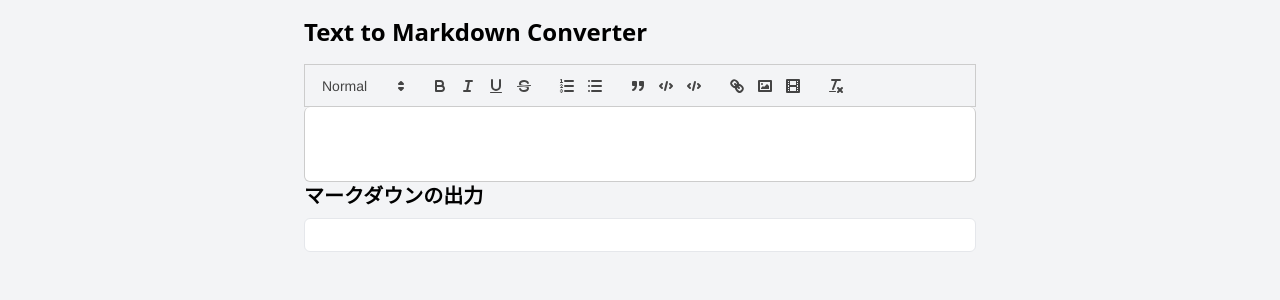
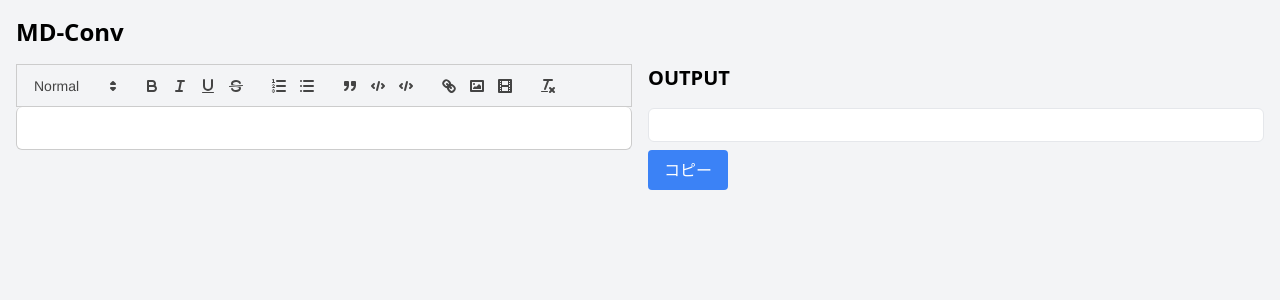
Before and after one commit to NABEseal/MD-Conv, a Flask app: page / in a window 1280 px wide. Shown: the top 300 px of the page. Run offline with Flask 3, Linux system fonts and the light colour scheme; some libraries are stand-ins or nearby versions.

Commit message:
コピー機能追加

```diff
--- a/app/templates/index.html
+++ b/app/templates/index.html
@@ -15,20 +15,28 @@
     <script src="https://cdnjs.cloudflare.com/ajax/libs/to-markdown/3.1.0/to-markdown.js"></script>
 </head>
 <body class="bg-gray-100 p-4">
-    <div class="max-w-2xl mx-auto">
-        <h1 class="text-2xl font-bold mb-4">Text to Markdown Converter</h1>
-
+    <a href="/">
+        <h1 class="text-2xl font-bold mb-4">MD-Conv</h1>
+    </a>
+    <div class="mx-auto flex">
+        <!-- 入力欄 -->
+        <div class="w-1/2 mr-2 align-top"> <!-- align-top クラスを追加 -->
             <!-- フォーム -->
             <form method="post" id="convertForm">
                 <!-- Quill エディタ -->
-            <div id="editor" class="bg-white p-4 border rounded-md mb-4"></div>
+                <div id="editor" class="bg-white min-h-fit border rounded-md mb-4"></div>
                 <!-- フォーム送信用の非表示テキストエリア -->
                 <textarea name="text_input" style="display: none;"></textarea>
             </form>
+        </div>
 
-        <!-- マークダウンの出力 -->
-        <h2 class="text-xl font-bold mb-2">マークダウンの出力</h2>
-        <div id="markdownOutput" class="bg-white p-4 border rounded-md overflow-auto max-h-72"></div>
+        <!-- 出力欄 -->
+        <div class="w-1/2 ml-2 align-top"> <!-- align-top クラスを追加 -->
+            <h2 class="text-xl font-bold mb-4">OUTPUT</h2>
+            <div id="markdownOutput" class="bg-white p-4 border rounded-md overflow-auto min-h-fit"></div>
+            <!-- コピー ボタン -->
+            <button id="copyButton" class="mt-2 bg-blue-500 text-white px-4 py-2 rounded">コピー</button>
+        </div>
     </div>
 
     <!-- Quill JS -->
@@ -45,7 +53,7 @@
                         [{ 'header': [false, 1, 2, 3, 4, 5, 6] }], // 見出し
                         ['bold', 'italic', 'underline', 'strike'], // テキスト装飾
                         [{'list': 'ordered'}, {'list': 'bullet'}], // 番号付きリスト、箇条書きリスト
-                        ['blockquote', 'code', 'code-block'], // インラインコード、コードブロック、引用
+                        ['blockquote', 'code', 'code-block'], // 引用、インラインコード、コードブロック
                         ['link', 'image', 'video'], // リンク、画像、動画
                         ['clean'], // フォーマットのクリア
                     ],
@@ -102,6 +110,26 @@
         // quill.on('text-change', function() {
         //     document.getElementById('convertForm').submit();
         // });
+
+        // コピー ボタンのクリックイベント
+        document.getElementById('copyButton').addEventListener('click', function() {
+            // 出力エリアのテキストを取得
+            var markdownOutput = document.getElementById('markdownOutput').innerText;
+
+            // テキストエリアを作成し、取得したテキストをセット
+            var textarea = document.createElement('textarea');
+            textarea.value = markdownOutput;
+
+            // ボディに追加して選択状態にする
+            document.body.appendChild(textarea);
+            textarea.select();
+
+            // コピー操作を実行
+            document.execCommand('copy');
+
+            // ボディからテキストエリアを削除
+            document.body.removeChild(textarea);
+        });
     </script>
 </body>
 </html>
```
Lines whose indentation alone changed are shown as unchanged.
